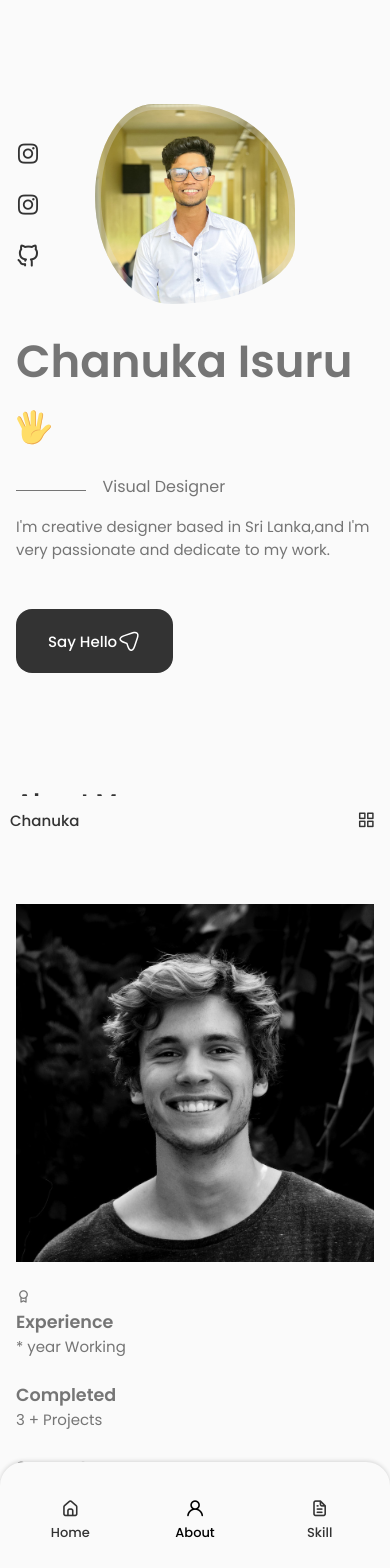
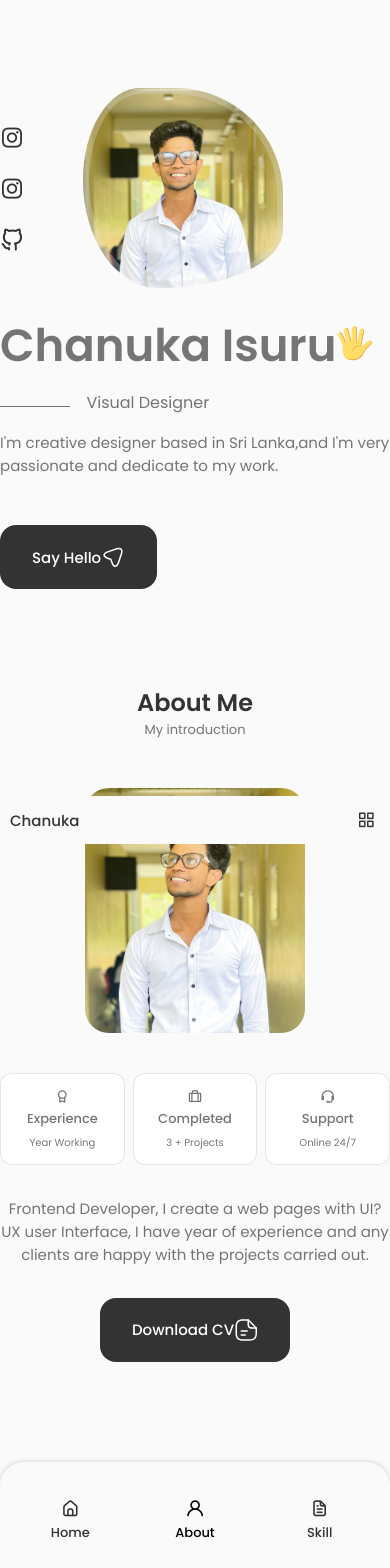
Before and after one commit to Chanukaisuru/Portfolio, a React (Create React App) app in the folder portfolio/: page / in a window 390 px wide. Shown: the top 1568 px of the page. After the commit the page ends 1426 px from the top, so only its background shows below. Built offline with nearby package versions, Linux system fonts and the light colour scheme.

Commit message:
modified:   portfolio/src/App.css 	modified:   portfolio/src/assets/about.jpg 	deleted:    portfolio/src/assets/my3.jpg 	modified:   portfolio/src/components/about/Info.jsx 	modified:   portfolio/src/components/about/about.css

```diff
--- a/portfolio/src/App.css
+++ b/portfolio/src/App.css
@@ -108,17 +108,20 @@
 .section{
   padding: 6rem 0 2rem;
 
+
 }
 
 .section_title{
   font-size: var(--h1-font-size);
   color: var(--title-color);
+  text-align: center;
 }
 
 .section_subtitle{
   display: block;
   font-size: var(--small-font-size);
   margin-bottom: 4rem;
+  text-align: center;
 }
 
 /*_________Layout____________*/
@@ -178,7 +181,13 @@
 
 
 @media screen and (max-width: 768px){
-   .section{padding: 3rem 1rem 4rem;}
+   .section{
+    padding: 2rem 0 4rem;
+   }
+
+   .section_subtitle{
+    margin-bottom: var(--mb-3);
+   }
 }
 
 
--- a/portfolio/src/components/about/Info.jsx
+++ b/portfolio/src/components/about/Info.jsx
@@ -5,16 +5,21 @@
     <div className='about_info grid'>
       <div className="about_box">
         <i class='bx bx-award'></i>
+
         <h3 className="about_title">Experience</h3>
-        <span className="about_subtitle">* year Working</span>
+        <span className="about_subtitle">Year Working</span>
       </div>
 
       <div className="about_box">
+        <i class='bx bx-briefcase-alt'></i>
+
         <h3 className="about_title">Completed</h3>
         <span className="about_subtitle">3 + Projects</span>
       </div>
 
       <div className="about_box">
+        <i class="bx bx-support"></i>
+
         <h3 className="about_title">Support</h3>
         <span className="about_subtitle">Online 24/7</span>
       </div>
--- a/portfolio/src/components/about/about.css
+++ b/portfolio/src/components/about/about.css
@@ -0,0 +1,93 @@
+.about_container{
+    grid-template-columns: repeat(2,1fr);
+    align-items: center;
+    column-gap: 4rem;
+    display: grid;
+}
+
+.about_img{
+    width: 350px;
+    border-radius: 1.5rem;
+    justify-self: center;
+}
+
+.about_info{
+    grid-template-columns: repeat(3,140px);
+    gap: 0.5rem;
+    margin-bottom: var(--mb-2);
+}
+
+.about_box{
+    background-color: var(--container-color);
+    border: 1px solid rgba(0,0,0,0.1);
+    border-radius: 0.75rem;
+    text-align: center;
+    padding: 1rem 1.25rem;
+}
+
+.about_icon{
+    font-size: 1.5rem;
+    color: var(--title-color);
+    margin-bottom: var(--mb-0-5);
+}
+
+.about_title{
+    font-size: var(--small-font-size);
+    font-weight: var(--font-medium);
+}
+
+.about_subtitle{
+    font-size: var(--tiny-font-size);
+}
+
+.about_description{
+    padding: 0 4rem 0;
+    margin-bottom: var(--mb-2-5);
+
+}
+
+
+@media screen and (max-width: 992px) {
+    .about_container {
+        grid-template-columns: 1fr;
+        row-gap: 2.5rem;
+    }
+
+    .about_img {
+        width: 220px;
+    }
+
+    .about_box{
+        padding: 0.75rem 0.5rem;
+    }
+
+    .about_data{
+        text-align: center;
+    }
+
+    .about_info{
+        justify-content: center;
+    }
+
+    .about_description {
+        padding: 0 5rem;
+        margin-bottom: 2rem;
+    }
+}
+
+@media screen and (max-width: 576px) {
+
+    .about_info{
+        grid-template-columns: repeat(3,1fr);
+
+    }
+    .about_description {
+        padding: 0 ;
+    }
+}
+
+@media screen and (max-width: 350px) {
+    .about_info{
+        grid-template-columns: repeat(2,1fr);
+    }
+}
```
Also changed, not shown: portfolio/src/assets/about.jpg, portfolio/src/assets/my3.jpg (deleted).
